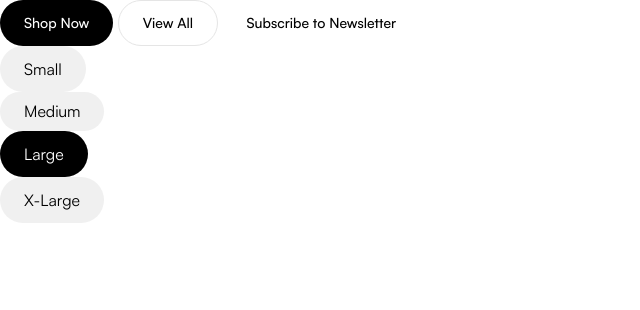
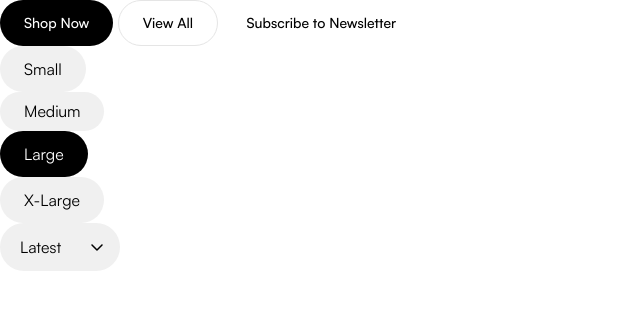
Before and after one commit to NastassiaTa/e-commerce-cloth, a website built with Vite: page index.html in a window 1280 px wide. Shown: the whole page, without its empty margins (0-640 px from the left). Built offline with nearby package versions, Linux system fonts and the light colour scheme; files whose address does not match are found by name.

Commit message:
btn-radio

```diff
--- a/index.html
+++ b/index.html
@@ -29,20 +29,37 @@
     </div>
 
     <div class="btn-radio">
-      <input type="radio" id="sizeChoice3" value="large" name="size" class="btn-radio_input" checked ></input>
-    <label class="btn-radio_label" for="sizeChoice3">Large</label>
+      <input type="radio" id="sizeChoice3" value="large" name="size" class="btn-radio_input" checked></input>
+      <label class="btn-radio_label" for="sizeChoice3">Large</label>
     </div>
 
     <div class="btn-radio">
       <input type="radio" id="sizeChoice4" value="x-large" name="size" class="btn-radio_input"></input>
-    <label class="btn-radio_label" for="sizeChoice4">X-Large</label>
+      <label class="btn-radio_label" for="sizeChoice4">X-Large</label>
     </div>
+  </div>
+
+
+  <div class="select">
+    <select>
+      <option value="latest">Latest</option>
+      <option value="oldest">Oldest</option>
+      <option value="highly_rated">Highly rated</option>
+      <option value="low_rated">Low rated</option>
+
+    </select>
   </div>
 
 
 
 
 
+
+
+  <div id="app"></div>
+  <script type="module" src="/main.js"></script>
+
+
 </body>
 
 </html>
--- a/main.js
+++ b/main.js
@@ -1,24 +1,24 @@
-import './style.css'
-import javascriptLogo from './javascript.svg'
-import viteLogo from '/vite.svg'
-import { setupCounter } from './counter.js'
+// import './style.css'
+// import javascriptLogo from './javascript.svg'
+// import viteLogo from '/vite.svg'
+// import { setupCounter } from './counter.js'
 
-document.querySelector('#app').innerHTML = `
-  <div>
-    <a href="https://vitejs.dev" target="_blank">
-      <img src="${viteLogo}" class="logo" alt="Vite logo" />
-    </a>
-    <a href="https://developer.mozilla.org/en-US/docs/Web/JavaScript" target="_blank">
-      <img src="${javascriptLogo}" class="logo vanilla" alt="JavaScript logo" />
-    </a>
-    <h1>Hello Vite!</h1>
-    <div class="card">
-      <button id="counter" type="button"></button>
-    </div>
-    <p class="read-the-docs">
-      Click on the Vite logo to learn more
-    </p>
-  </div>
-`
+// document.querySelector('#app').innerHTML = `
+//   <div>
+//     <a href="https://vitejs.dev" target="_blank">
+//       <img src="${viteLogo}" class="logo" alt="Vite logo" />
+//     </a>
+//     <a href="https://developer.mozilla.org/en-US/docs/Web/JavaScript" target="_blank">
+//       <img src="${javascriptLogo}" class="logo vanilla" alt="JavaScript logo" />
+//     </a>
+//     <h1>Hello Vite!</h1>
+//     <div class="card">
+//       <button id="counter" type="button"></button>
+//     </div>
+//     <p class="read-the-docs">
+//       Click on the Vite logo to learn more
+//     </p>
+//   </div>
+// `
 
-setupCounter(document.querySelector('#counter'))
+// setupCounter(document.querySelector('#counter'))
--- a/src/components/index.scss
+++ b/src/components/index.scss
@@ -1,2 +1,3 @@
 @import './buttons.scss';
 @import './btnRadio.scss';
+@import './select.scss';
--- /dev/null
+++ b/src/components/select.scss
@@ -0,0 +1,49 @@
+.select {
+    position: relative;
+    width: 120px;
+    display: inline-block;
+
+
+    &::after {
+        content: "";
+        margin: auto;
+        position: absolute;
+        background: url(../../images/icons/Frame.svg);
+        top: 16px;
+        right: 15px;
+        height: 16px;
+        width: 16px;
+
+
+    }
+
+    select {
+        position: relative;
+        @include basicBtn;
+        border: none;
+        background: $greyBackground;
+        height: 48px;
+        color: $black;
+        width: 100%;
+        font-size: 16px;
+        appearance: none;
+        padding-left: 20px;
+        padding-right: 40px;
+        white-space: nowrap;
+        text-overflow: ellipsis;
+
+
+
+        &:hover {
+            background: $greyHover;
+            color: $white;
+        }
+
+        &:focus {
+            outline: none;
+        }
+
+
+    }
+
+}
```
Also changed, not shown: images/icons/Frame.svg (added).
